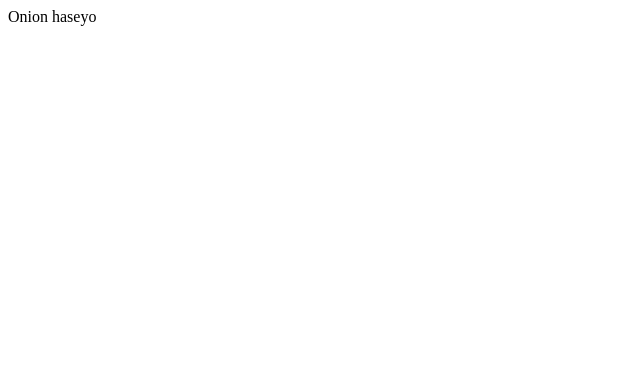
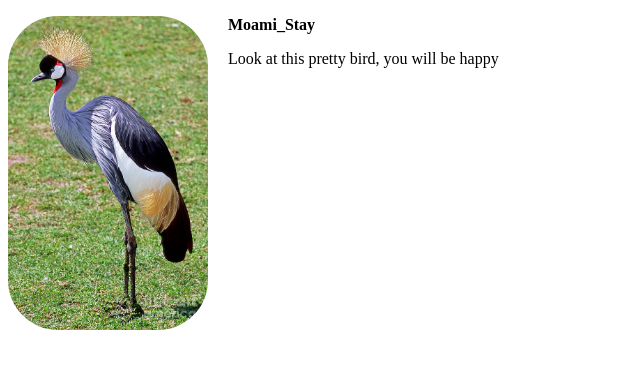
Before and after one commit to MoamiStay/guitar_kings, a plain HTML site: page index.html in a window 1280 px wide. Shown: the whole page, without its empty margins (0-640 px from the left). Drawn offline with Linux system fonts and the light colour scheme.

Commit message:
programming with mosh course

```diff
--- a/index.html
+++ b/index.html
@@ -1,12 +1,28 @@
 <!DOCTYPE html>
-<html lang="en">
-<head>
-    <meta charset="UTF-8">
-    <meta http-equiv="X-UA-Compatible" content="IE=edge">
-    <meta name="viewport" content="width=device-width, initial-scale=1.0">
-    <title>Annyeong</title>
-</head>
-<body>
-    Onion haseyo
-</body>
+<html lang="eng">
+  <html>
+    <head>
+      <title>My first webpage</title>
+      <style>
+        img {
+          width: 200px;
+          border-radius: 50px;
+          float: left;
+          margin-right: 20px;
+        }
+
+        .username {
+          font-weight: bold;
+        }
+      </style>
+    </head>
+    <body>
+      <img
+        src="images/east-african-crowned-crane-millard-h-sharp.jpg"
+        alt="a pretty bird"
+      />
+      <p class="username">Moami_Stay</p>
+      <p>Look at this pretty bird, you will be happy</p>
+    </body>
+  </html>
 </html>
```
Also changed, not shown: images/east-african-crowned-crane-millard-h-sharp.jpg (added), 1 other file.
